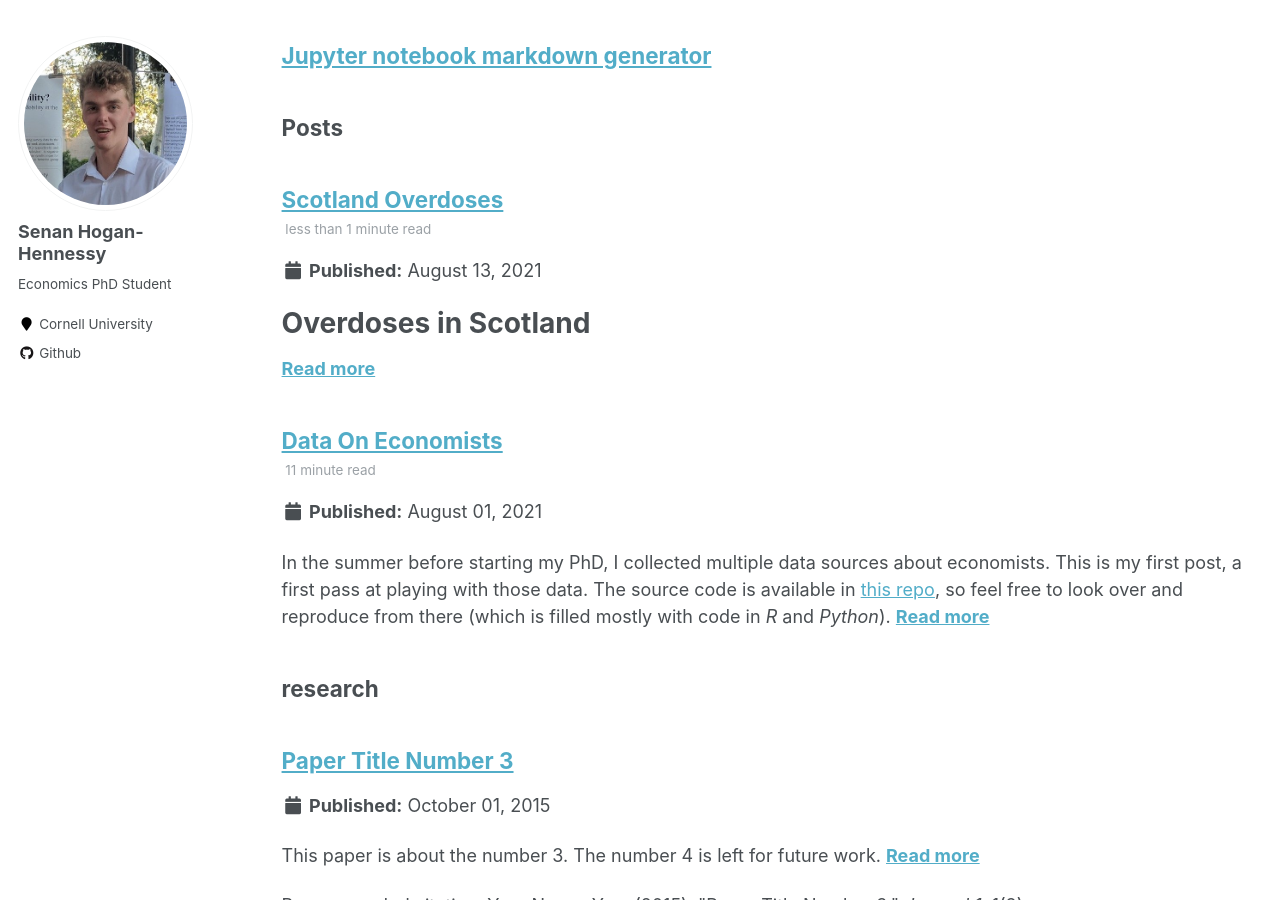
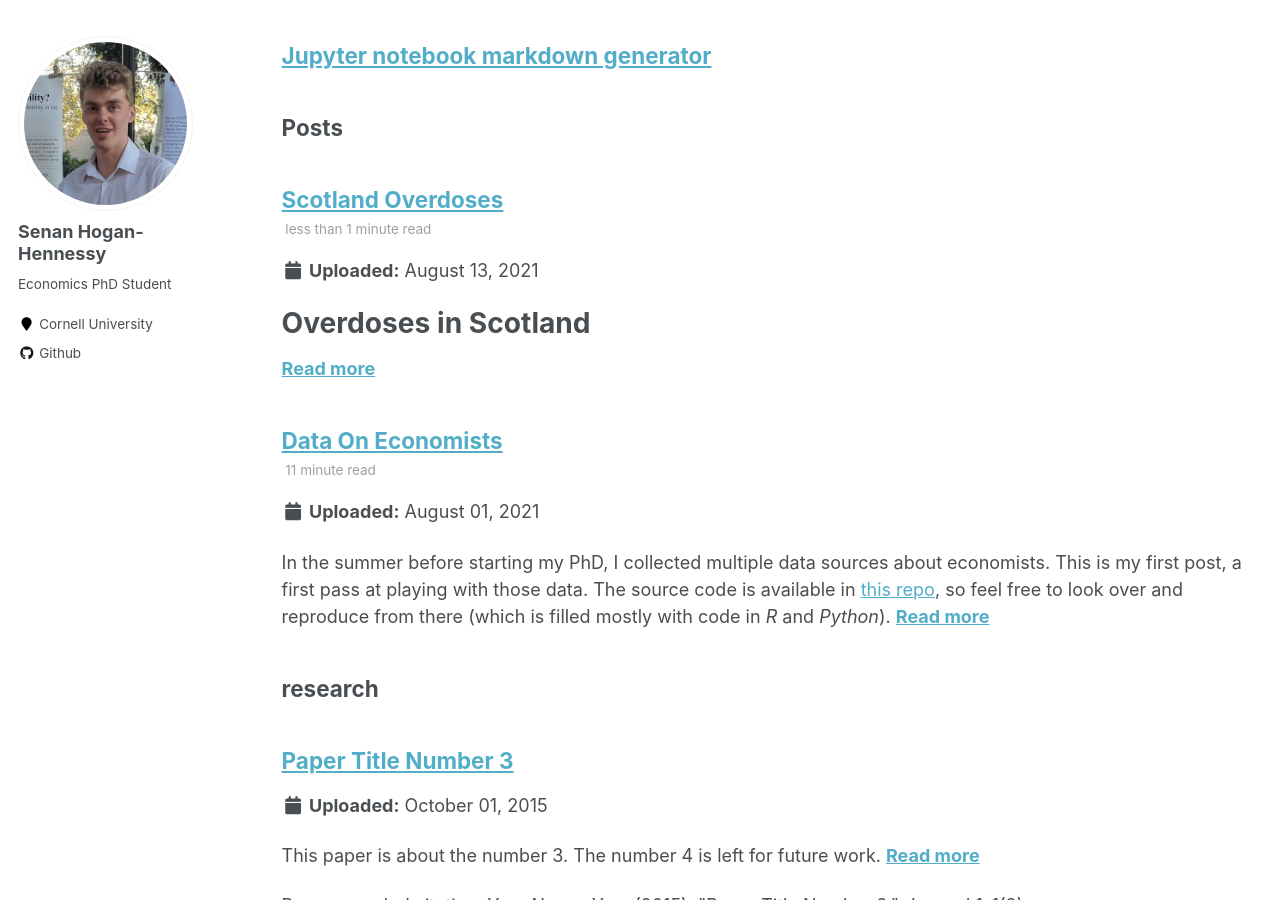
Before and after one commit to shoganhennessy/shoganhennessy.github.io, a Jekyll site: the page built from _pages/sitemap.md, in a window 1280 px wide and 900 px high, scrolled down 1364 px. Built offline with Jekyll 4.4.1, drawn with Linux system fonts in a browser that asks for light colours.

Commit message:
changing the available pages

```diff
--- a/_data/ui-text.yml
+++ b/_data/ui-text.yml
@@ -16,7 +16,7 @@ en: &DEFAULT_EN
   meta_label                 :
   tags_label                 : "Tags:"
   categories_label           : "Categories:"
-  date_label                 : "Published:"
+  date_label                 : "Uploaded:"
   comments_label             : "Leave a Comment"
   comments_title             : "Comments"
   more_label                 : "Learn More"
```
